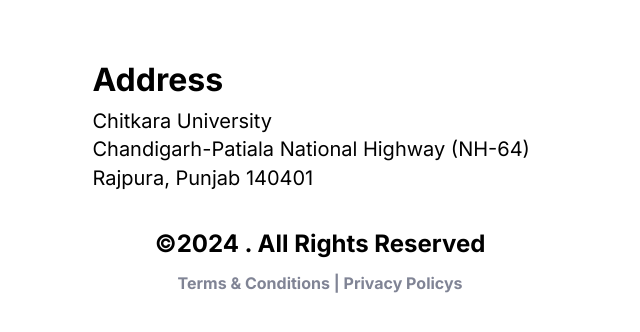
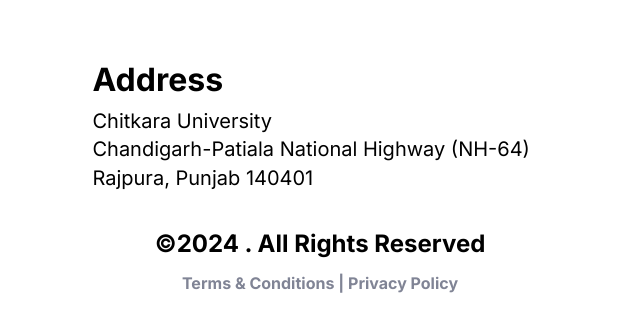
Before and after one commit to evolveaicu/EvolveAI, a plain HTML site: page index.html in a window 1280 px wide. Shown: the part 8509-8841 px from the top of the page, 320-960 px from the left. Drawn offline with nearby package versions, Linux system fonts and the light colour scheme.

Commit message:
reverted

```diff
--- a/index.html
+++ b/index.html
@@ -879,7 +879,7 @@
     <div class="copyright">
         <p>&copy;2024 . All Rights Reserved</p>
         <a href="terms.html">Terms & Conditions |</a>
-        <a href="privacy.html">Privacy Policys</a>
+        <a href="privacy.html">Privacy Policy</a>
     </div>
 
     <script src="https://cdn.jsdelivr.net/npm/bootstrap@5.3.2/dist/js/bootstrap.bundle.min.js">
```
